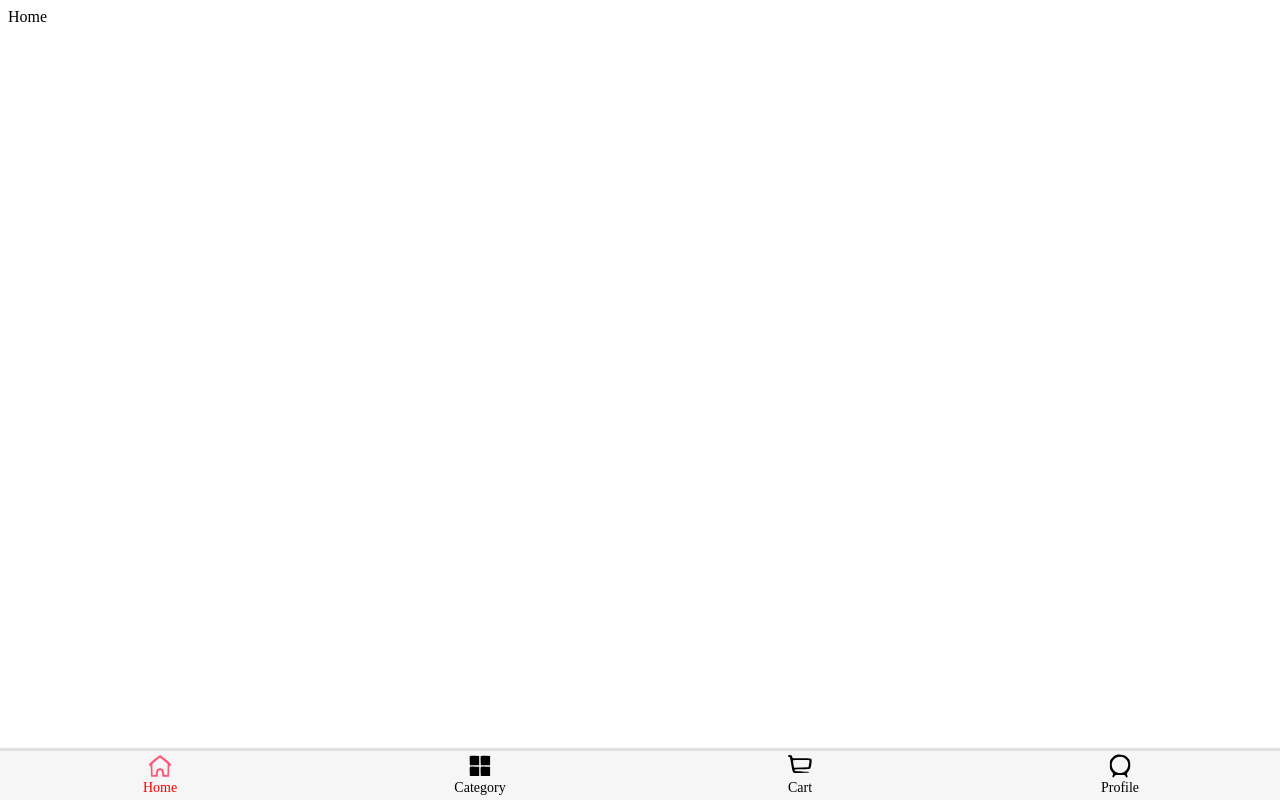
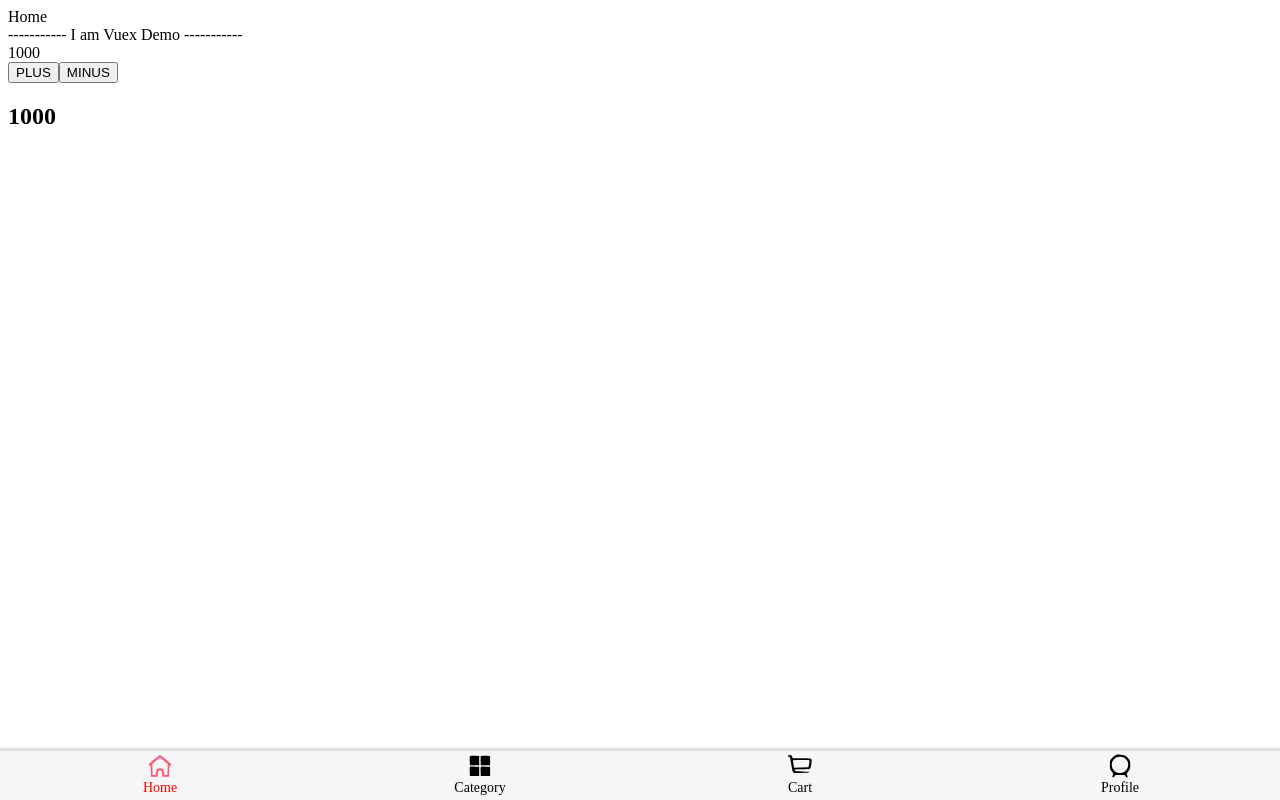
Before and after one commit to Fhasghrge/vue-webpack, a Vue app: page /home in a window 1280 px wide. Built offline with nearby package versions, Linux system fonts and the light colour scheme.

Commit message:
pratice promise and learn vuex; what is token?;

```diff
--- a/package.json
+++ b/package.json
@@ -12,7 +12,8 @@
   },
   "dependencies": {
     "vue": "^2.5.2",
-    "vue-router": "^3.0.1"
+    "vue-router": "^3.0.1",
+    "vuex": "^3.1.2"
   },
   "devDependencies": {
     "autoprefixer": "^7.1.2",
--- a/src/App.vue
+++ b/src/App.vue
@@ -2,15 +2,36 @@
   <div id="app">
     <router-view></router-view>
     <main-tab-bar></main-tab-bar>
+    <div>{{message}}</div>
+    <div>{{$store.state.counter}}</div>
+    <button @click="counter_add">PLUS</button>
+    <button @click="counter_minus">MINUS</button>
+    <vuexdemo :counter = "counter"></vuexdemo>
   </div>
 </template>
 
 <script>
 import mainTabBar from 'components/tabbaritem/mainTabBar'
+import vuexdemo from 'components/vuexdemo'
 export default {
   name: 'App',
+  data () {
+    return {
+      message: '-----------  I am Vuex Demo  -----------',
+      counter: 0
+    }
+  },
   components: {
-    mainTabBar
+    mainTabBar,
+    vuexdemo
+  },
+  methods: {
+    counter_add () {
+      this.$store.commit('increasement')
+    },
+    counter_minus () {
+      this.$store.commit('decreasement')
+    }
   }
 }
 </script>
--- /dev/null
+++ b/src/components/vuexdemo.vue
@@ -0,0 +1,16 @@
+<template>
+  <div>
+    <h2>{{$store.state.counter}}</h2>
+  </div>
+</template>
+<script>
+export default {
+  name: 'vuexdemo',
+  props: {
+    counter: Number
+  }
+}
+</script>
+<style scoped>
+
+</style>
--- a/src/main.js
+++ b/src/main.js
@@ -1,13 +1,16 @@
 import Vue from 'vue'
 import App from './App'
 import router from './router'
+import store from './store/index'
+// import Vuex from 'vuex'
 
 Vue.config.productionTip = false
-
+// Vue.use(Vuex)
 /* eslint-disable no-new */
 new Vue({
   el: '#app',
   router,
+  store, // 挂载对象 so all components can use it
   render: h => h(App)
 })
 // require('./assets/css/base.css')
--- /dev/null
+++ b/src/store/index.js
@@ -0,0 +1,30 @@
+import Vue from 'vue'
+import Vuex from 'vuex'
+// 1、安装插件
+Vue.use(Vuex)
+
+// 2、创建对象
+const store = new Vuex.Store({
+  state: {
+    counter: 1000
+  },
+  mutations: {
+    increasement (state) {
+      state.counter++
+    },
+    decreasement (state) {
+      state.counter--
+    }
+  },
+  actions: {
+
+  },
+  getters: {
+
+  },
+  modules: {
+
+  }
+})
+// 3、导出对象
+export default store
```
